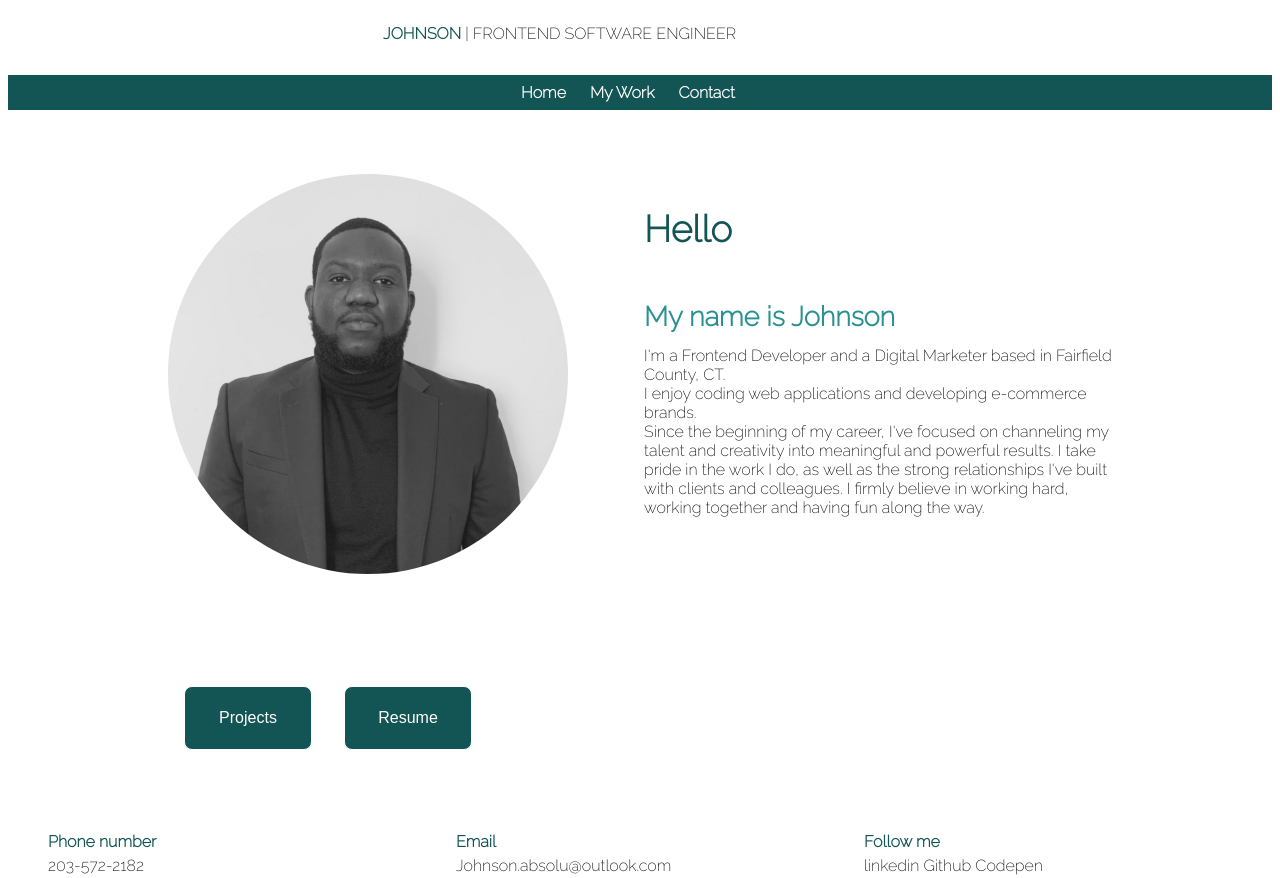
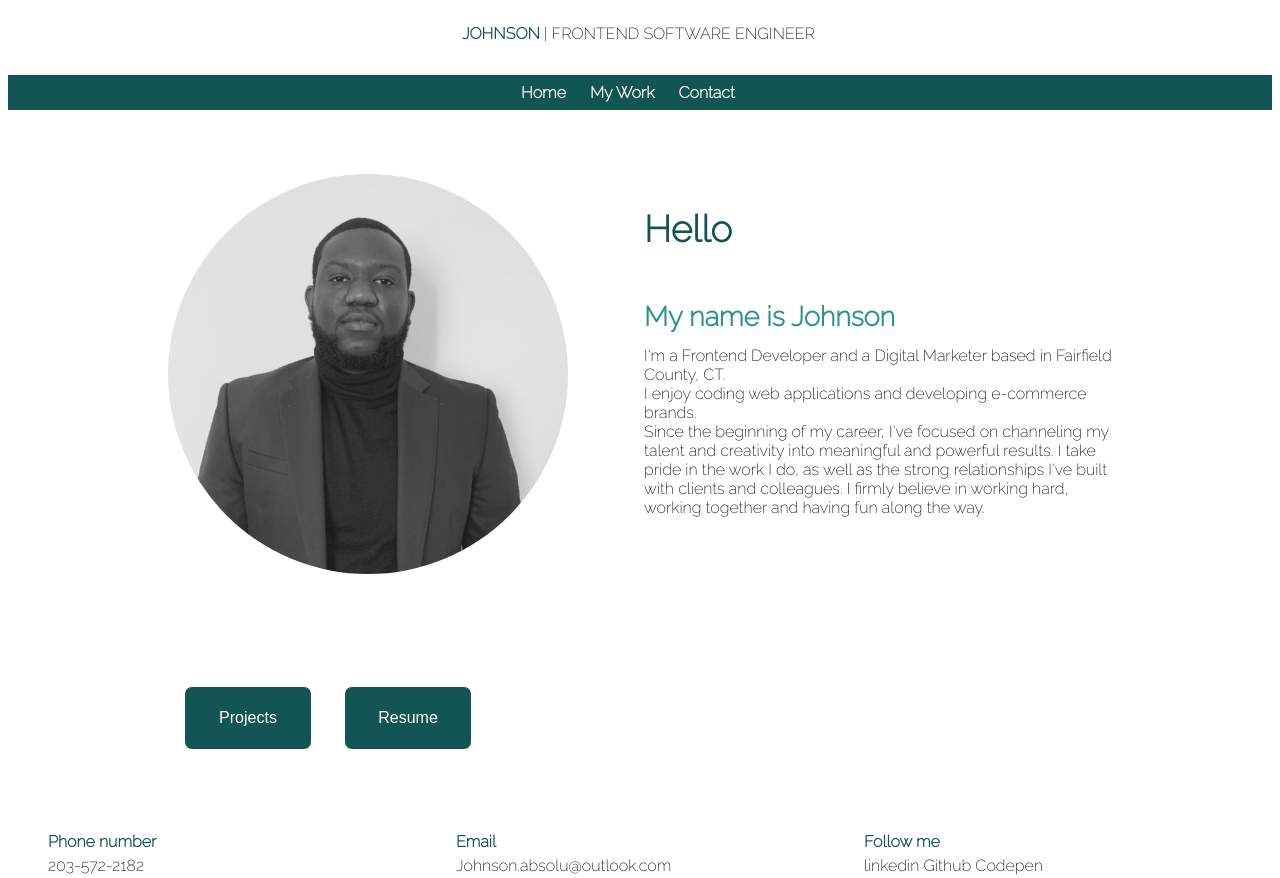
Before and after one commit to JAbsolu/Portfolio, a plain HTML site: page index.html in a window 1280 px wide. Drawn offline with Linux system fonts and the light colour scheme.

Commit message:
Update index.css

```diff
--- a/index.css
+++ b/index.css
@@ -101,7 +101,7 @@ strong {
 
 .logo-and-hamburger__section {
     display: grid;
-    grid-template-columns: 7fr 1fr;
+    grid-template-columns: 1fr auto;
     grid-column-gap: .2em;
 }
 
```
